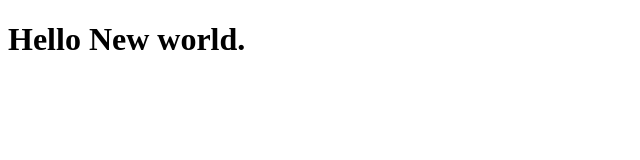
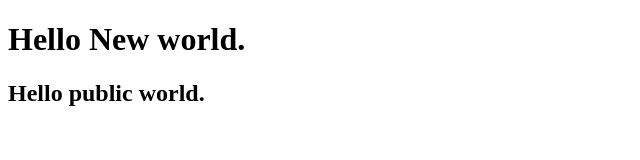
Before and after one commit to Gopal-97/Project2, a plain HTML site: page index.html in a window 1280 px wide. Shown: the whole page, without its empty margins (0-640 px from the left). Drawn offline with Linux system fonts and the light colour scheme.

Commit message:
Make change

```diff
--- a/index.html
+++ b/index.html
@@ -8,6 +8,7 @@
 </head>
 <body>
     <h1>Hello New world.</h1>
+    <h2>Hello public world.</h2>
 
 </body>
 </html>
```
